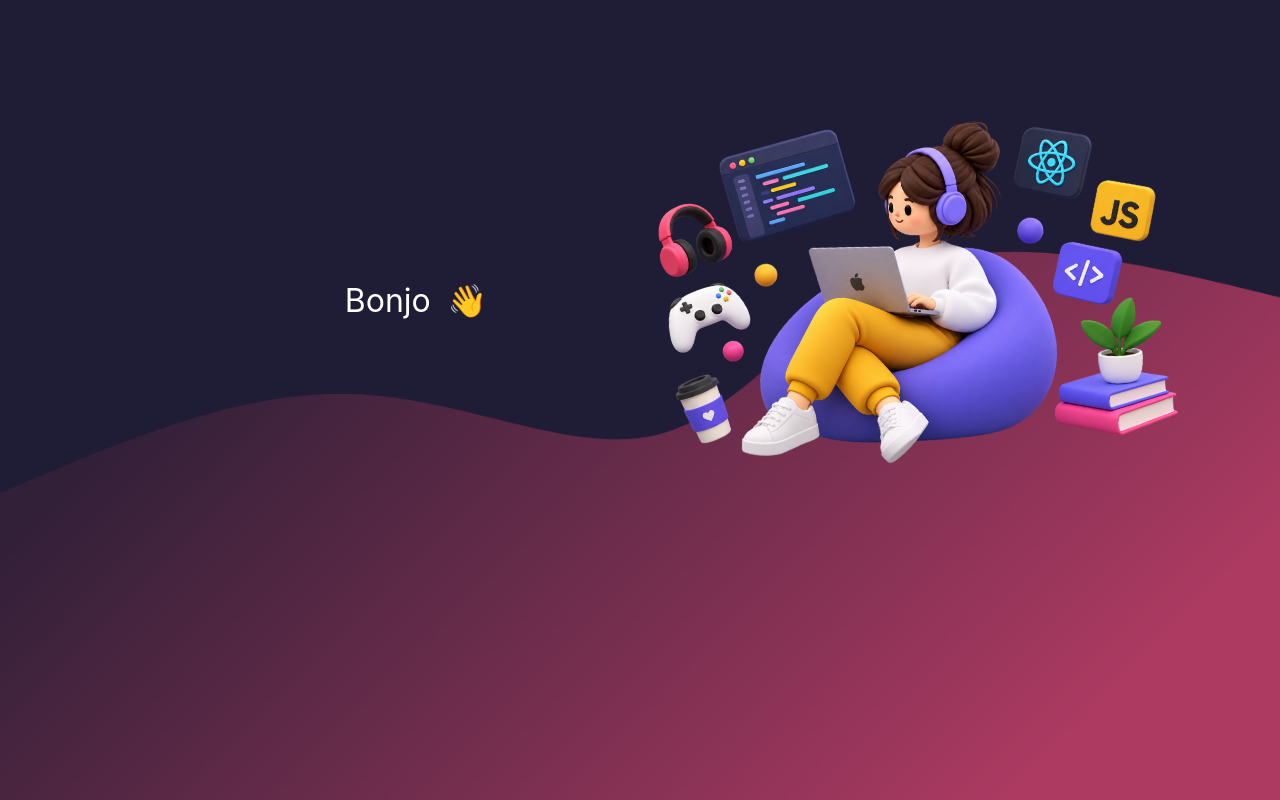
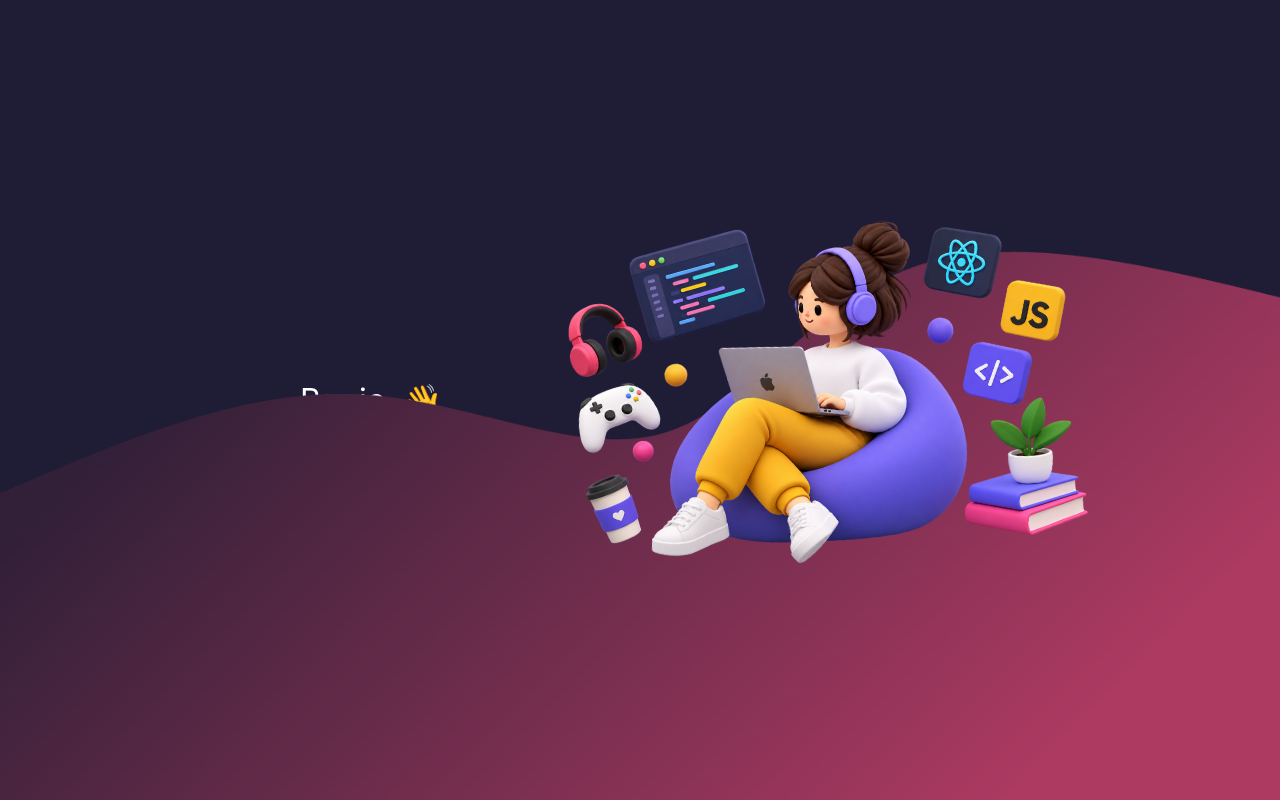
Before and after one commit to AngelaMorenoPrado/angelamorenoprado.github.io, a React (Create React App) app: page / in a window 1280 px wide. Built offline with nearby package versions, Linux system fonts and the light colour scheme.

Commit message:
chore: center horizontally

```diff
--- a/src/App.css
+++ b/src/App.css
@@ -11,21 +11,25 @@
   align-items: center;
   justify-content: space-between;
 
-  height: 75vh;
+  min-height: 100vh;
+  width: 100%;
 }
 
-#text-container,
-#image-container {
-  width: 50%;
-
-  img {
-    width: 120%;
-    animation: floating 3s ease-in-out infinite;
-  }
+#text-container {
+  width: 40%;
 
   #greeting {
     font-size: 2rem;
     color: #fff;
+  }
+}
+
+#image-container {
+  width: 60%;
+
+  img {
+    width: 100%;
+    animation: floating 3s ease-in-out infinite;
   }
 }
 
```
